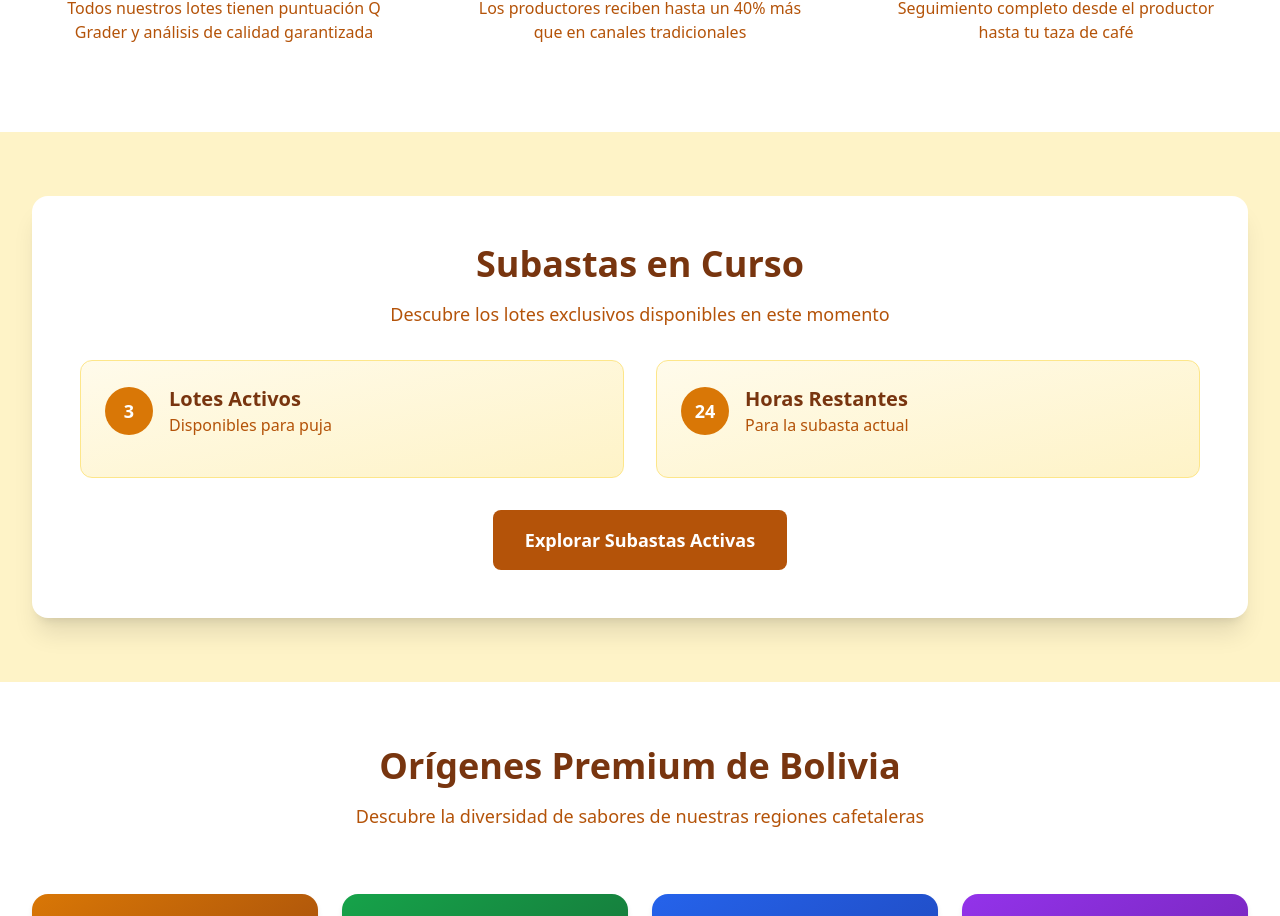
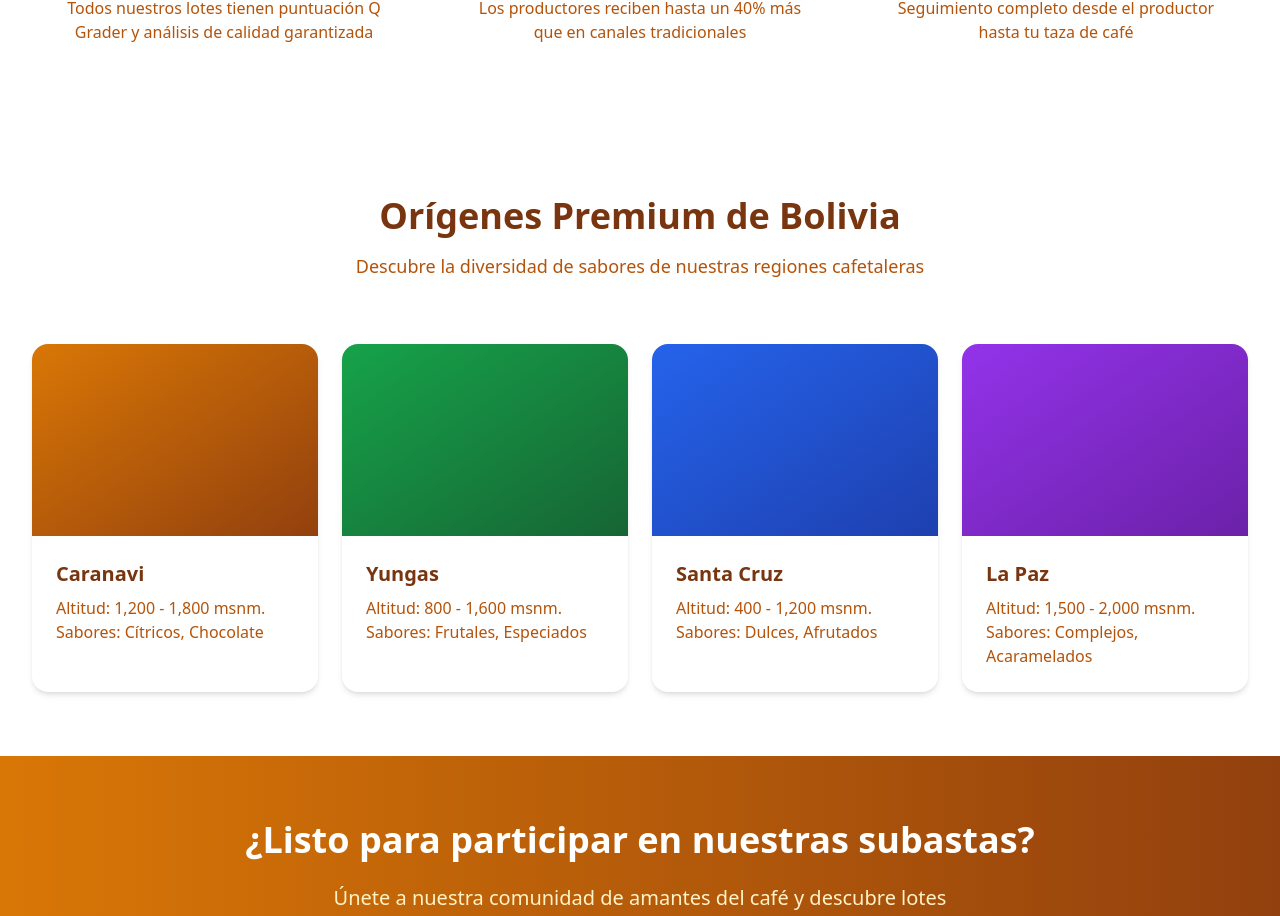
Before and after one commit to franz-yapu/subastas-cafe-web, an Angular app: page /Coffee/index in a window 1280 px wide. Shown: the part 1200-2116 px from the top of the page. Built offline with nearby package versions, Linux system fonts and the light colour scheme.

Commit message:
Fix index

```diff
--- a/src/app/modules/external-home/external-index/external-index.component.html
+++ b/src/app/modules/external-home/external-index/external-index.component.html
@@ -96,7 +96,7 @@
   </section>
 
   <!-- Current Auctions Banner -->
-  <section class="py-16 bg-amber-100">
+ <!--  <section class="py-16 bg-amber-100">
     <div class="max-w-7xl mx-auto px-4 sm:px-6 lg:px-8">
       <div class="bg-white rounded-2xl shadow-xl p-8 md:p-12">
         <div class="text-center mb-8">
@@ -142,7 +142,7 @@
         </div>
       </div>
     </div>
-  </section>
+  </section> -->
 
   <!-- Coffee Origins Section -->
   <section class="py-16 bg-white">
```
